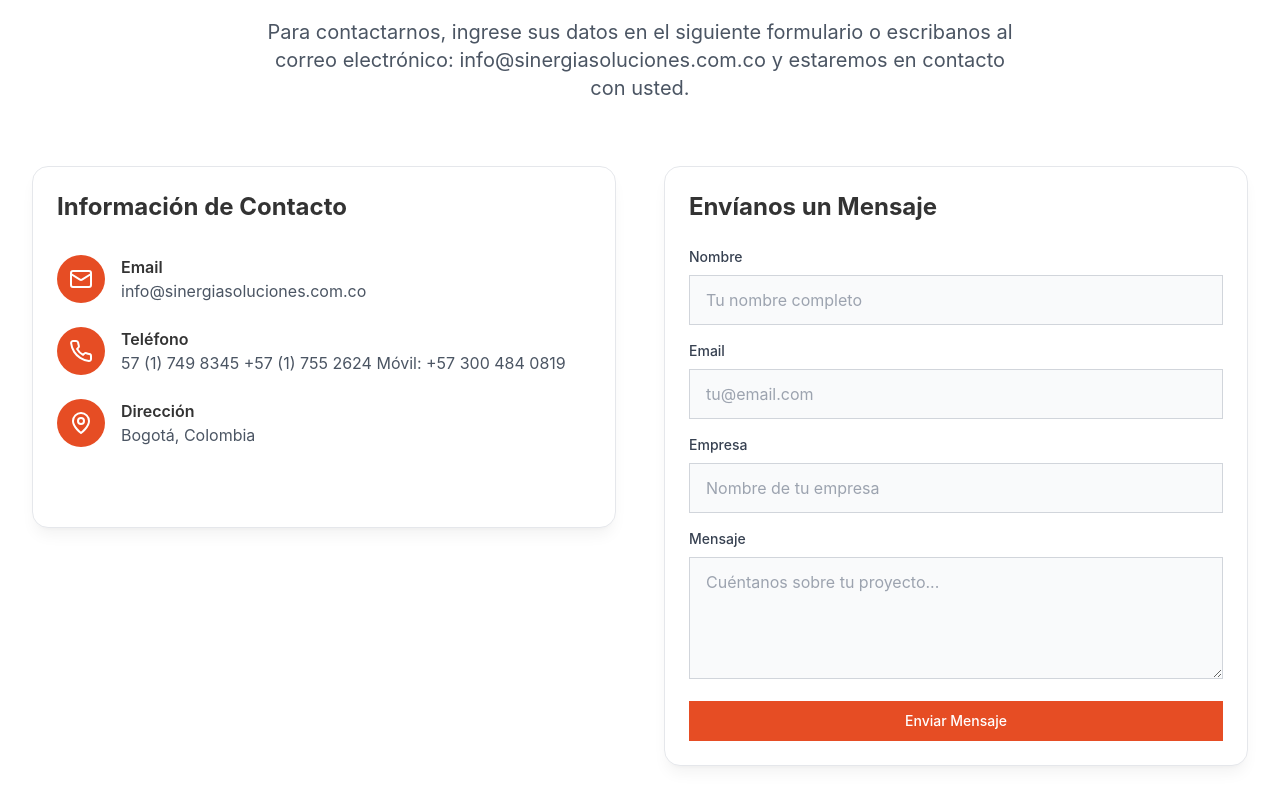
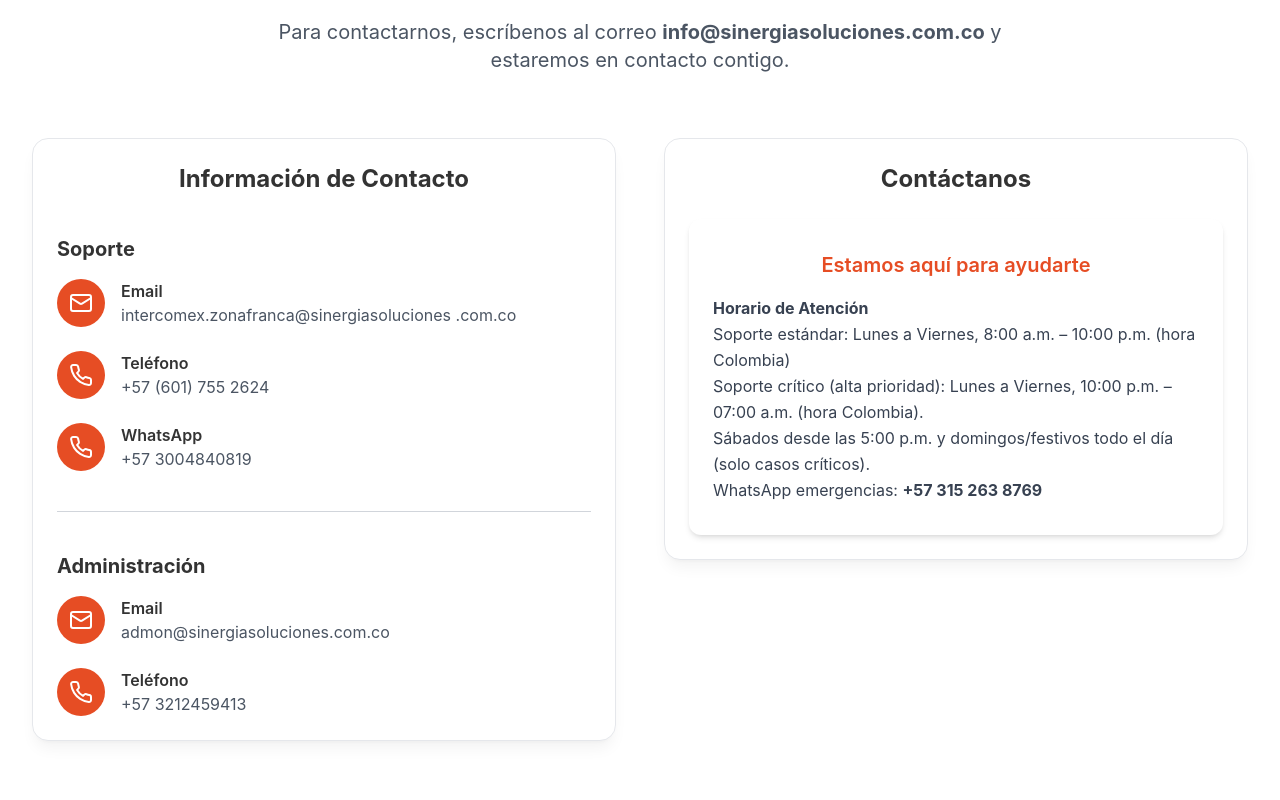
Before and after one commit to JohanVillazar/Sinergia, a React (Vite) app: page / in a window 1280 px wide. Shown: the part 4800-5600 px from the top of the page. Built offline with nearby package versions, Linux system fonts and the light colour scheme.

Commit message:
updatecontact

```diff
--- a/src/components/sections/ContactSection.jsx
+++ b/src/components/sections/ContactSection.jsx
@@ -4,6 +4,7 @@
 import ModernCard from '@/components/common/ModernCard';
 import { Button } from '@/components/ui/button';
 import { Mail, Phone, MapPin } from 'lucide-react';
+import ContactoItem from '../ui/ContactoItem';
 
 const ContactSection = ({ handleContactClick }) => {
   return (
@@ -11,108 +12,60 @@
   <div className="max-w-7xl mx-auto px-4 sm:px-6 lg:px-8">
     <AnimatedSection animation="zoom">
       <div className="text-center mb-16">
-            <h2 className="text-4xl lg:text-5xl font-bold mb-6 text-[#333]">
-              Contacto
-            </h2>
+        <h2 className="text-4xl lg:text-5xl font-bold mb-6 text-[#333]">Contacto</h2>
         <p className="text-xl text-gray-600 max-w-3xl mx-auto">
-              Para contactarnos, ingrese sus datos en el siguiente formulario o escribanos al correo electrónico: info@sinergiasoluciones.com.co y estaremos en contacto con usted.
+          Para contactarnos, escríbenos al correo <strong>info@sinergiasoluciones.com.co</strong> y estaremos en contacto contigo.
         </p>
       </div>
     </AnimatedSection>
 
-        <div className="grid lg:grid-cols-2 gap-12">
+    <div className="grid grid-cols-1 lg:grid-cols-2 gap-12 gap-y-20">
+      {/* Contacto técnico y administrativo */}
       <AnimatedSection animation="slideLeft" delay={0.2}>
         <ModernCard className="light-card">
-              <div className="space-y-8">
-                <h3 className="text-2xl font-bold mb-6 text-[#333]">Información de Contacto</h3>
+          <div className="space-y-10">
+            <h3 className="text-2xl font-bold text-center text-[#333]">Información de Contacto</h3>
 
+            {/* Soporte */}
+            <div>
+              <h4 className="text-xl font-bold text-[#333] mb-4">Soporte</h4>
               <div className="space-y-6">
-                  <div className="flex items-center space-x-4">
-                    <div className="w-12 h-12 bg-[#e64d24] rounded-full flex items-center justify-center">
-                      <Mail className="h-6 w-6 text-white" />
-                    </div>
-                    <div>
-                      <p className="font-semibold text-[#333]">Email</p>
-                      <p className="text-gray-600">info@sinergiasoluciones.com.co</p>
+                <ContactoItem icon={<Mail />} label="Email" text="intercomex.zonafranca@sinergiasoluciones
+                .com.co" />
+                <ContactoItem icon={<Phone />} label="Teléfono" text="+57 (601) 755 2624" />
+                <ContactoItem icon={<Phone />} label="WhatsApp" text="+57 3004840819" />
               </div>
             </div>
 
-                  <div className="flex items-center space-x-4">
-                    <div className="w-12 h-12 bg-[#e64d24] rounded-full flex items-center justify-center">
-                      <Phone className="h-6 w-6 text-white" />
+            {/* Línea divisoria */}
+            <div className="border-t border-gray-300" />
+
+            {/* Administración */}
+            <div>
+              <h4 className="text-xl font-bold text-[#333] mb-4">Administración</h4>
+              <div className="space-y-6">
+                <ContactoItem icon={<Mail />} label="Email" text="admon@sinergiasoluciones.com.co" />
+                <ContactoItem icon={<Phone />} label="Teléfono" text="+57 3212459413" />
               </div>
-                    <div>
-                      <p className="font-semibold text-[#333]">Teléfono</p>
-                      <p className="text-gray-600">57 (1) 749 8345 +57 (1) 755 2624 Móvil: +57 300 484 0819</p>
-                    </div>
-                  </div>
-
-                  <div className="flex items-center space-x-4">
-                    <div className="w-12 h-12 bg-[#e64d24] rounded-full flex items-center justify-center">
-                      <MapPin className="h-6 w-6 text-white" />
-                    </div>
-                    <div>
-                      <p className="font-semibold text-[#333]">Dirección</p>
-                      <p className="text-gray-600">Bogotá, Colombia</p>
-                    </div>
-                  </div>
-                </div>
-
-                <div className="pt-6">
-
             </div>
           </div>
         </ModernCard>
       </AnimatedSection>
 
+      {/* Información extra y horarios */}
       <AnimatedSection animation="flip" delay={0.4}>
         <ModernCard className="light-card">
-              <div className="space-y-6">
-                <h3 className="text-2xl font-bold mb-6 text-[#333]">Envíanos un Mensaje</h3>
-
-                <div className="space-y-4">
-                  <div>
-                    <label className="block text-sm font-medium mb-2 text-gray-700">Nombre</label>
-                    <input
-                      type="text"
-                      className="w-full px-4 py-3 bg-gray-50 border border-gray-300 rounded-lg focus:outline-none focus:ring-2 focus:ring-[#e64d24] text-[#333]"
-                      placeholder="Tu nombre completo"
-                    />
-                  </div>
-
-                  <div>
-                    <label className="block text-sm font-medium mb-2 text-gray-700">Email</label>
-                    <input
-                      type="email"
-                      className="w-full px-4 py-3 bg-gray-50 border border-gray-300 rounded-lg focus:outline-none focus:ring-2 focus:ring-[#e64d24] text-[#333]"
-                      placeholder="tu@email.com"
-                    />
-                  </div>
-
-                  <div>
-                    <label className="block text-sm font-medium mb-2 text-gray-700">Empresa</label>
-                    <input
-                      type="text"
-                      className="w-full px-4 py-3 bg-gray-50 border border-gray-300 rounded-lg focus:outline-none focus:ring-2 focus:ring-[#e64d24] text-[#333]"
-                      placeholder="Nombre de tu empresa"
-                    />
-                  </div>
-
-                  <div>
-                    <label className="block text-sm font-medium mb-2 text-gray-700">Mensaje</label>
-                    <textarea
-                      rows="4"
-                      className="w-full px-4 py-3 bg-gray-50 border border-gray-300 rounded-lg focus:outline-none focus:ring-2 focus:ring-[#e64d24] text-[#333]"
-                      placeholder="Cuéntanos sobre tu proyecto..."
-                    ></textarea>
-                  </div>
-
-                  <Button
-                    onClick={handleContactClick}
-                    className="w-full bg-[#e64d24] hover:bg-[#c43b1a] text-white py-3"
-                  >
-                    Enviar Mensaje
-                  </Button>
+          <div className="space-y-6 text-center">
+            <h3 className="text-2xl font-bold text-[#333]">Contáctanos</h3>
+            <div className="bg-white shadow-md rounded-xl px-6 py-8 mx-auto">
+              <h4 className="text-xl font-semibold text-[#e64d24] mb-4">Estamos aquí para ayudarte</h4>
+              <p className="text-gray-700 text-left max-w-xl mx-auto leading-relaxed">
+                <strong>Horario de Atención</strong><br />
+                Soporte estándar: Lunes a Viernes, 8:00 a.m. – 10:00 p.m. (hora Colombia)<br />
+                Soporte crítico (alta prioridad): Lunes a Viernes, 10:00 p.m. – 07:00 a.m. (hora Colombia).<br />
+                Sábados desde las 5:00 p.m. y domingos/festivos todo el día (solo casos críticos).<br />
+                WhatsApp emergencias: <strong>+57 315 263 8769</strong>
+              </p>
             </div>
           </div>
         </ModernCard>
@@ -120,6 +73,7 @@
     </div>
   </div>
 </section>
+
   );
 };
 
--- /dev/null
+++ b/src/components/ui/ContactoItem.jsx
@@ -0,0 +1,14 @@
+import React from "react";
+const ContactoItem = ({ icon, label, text }) => (
+  <div className="flex items-start space-x-4">
+    <div className="w-12 h-12 bg-[#e64d24] rounded-full flex items-center justify-center">
+      {React.cloneElement(icon, { className: "h-6 w-6 text-white" })}
+    </div>
+    <div>
+      <p className="font-semibold text-[#333]">{label}</p>
+      <p className="text-gray-600 break-words">{text}</p>
+    </div>
+  </div>
+);
+
+export default ContactoItem;
```
Lines whose indentation alone changed are shown as unchanged.
